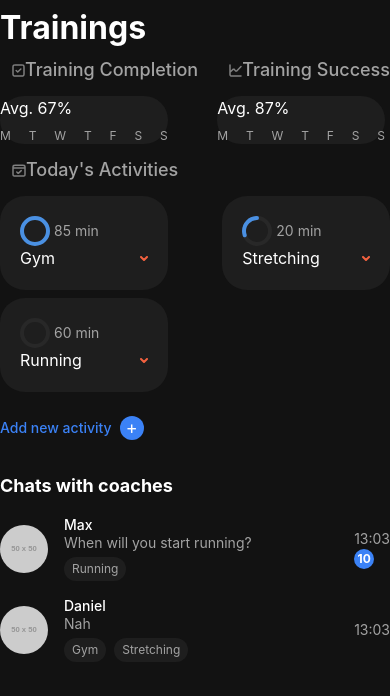
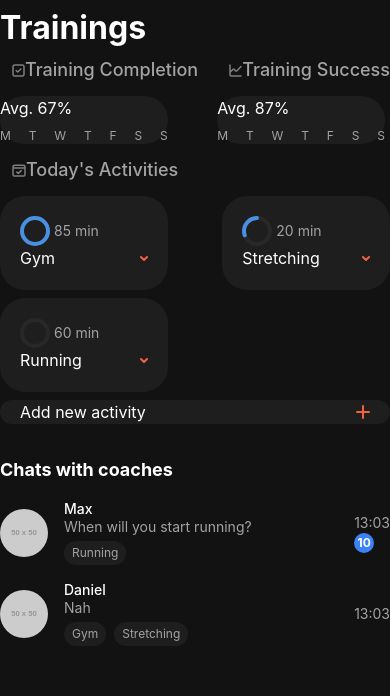
Before and after one commit to RedVVest/fitnes_test, a React Native app in the folder frontend/: screen / in a window 390 px wide. Shown: the top 696 px of the page. Built offline with nearby package versions, Linux system fonts and the light colour scheme.

Commit message:
AddActivity created

```diff
--- /dev/null
+++ b/frontend/assets/svgs/trainingsScreen/ActivityPlusSvg.js
@@ -0,0 +1,26 @@
+import React from "react";
+import Svg, { Rect } from "react-native-svg";
+
+const ActivityPlus = () => (
+  <Svg
+    width="14"
+    height="14"
+    viewBox="0 0 14 14"
+    fill="none"
+    xmlns="http://www.w3.org/2000/svg"
+  >
+    <Rect y="6" width="14" height="2" rx="1" fill="#F2613F" />
+
+    <Rect
+      x="6"
+      y="14"
+      width="14"
+      height="2"
+      rx="1"
+      transform="rotate(-90 6 14)"
+      fill="#F2613F"
+    />
+  </Svg>
+);
+
+export default ActivityPlus;
--- /dev/null
+++ b/frontend/src/components/trainingsScreen/AddActivity.js
@@ -0,0 +1,14 @@
+import React from "react";
+import { TouchableOpacity, Text, View } from "react-native";
+import ActivityPlus from "../../../assets/svgs/trainingsScreen/ActivityPlusSvg";
+
+const AddActivity = () => {
+  return (
+    <TouchableOpacity className="bg-cardBg flex-row justify-between items-center px-5 py-[15] rounded-[25px]">
+      <Text className="text-textPrimary text-base">Add new activity</Text>
+      <ActivityPlus />
+    </TouchableOpacity>
+  );
+};
+
+export default AddActivity;
--- a/frontend/src/screens/TrainingsScreen.js
+++ b/frontend/src/screens/TrainingsScreen.js
@@ -5,6 +5,7 @@ import StatsCard from "./../components/trainingsScreen/StatsCard";
 import ActivityCard from "./../components/trainingsScreen/ActivityCard";
 import ChatCard from "./../components/trainingsScreen/ChatCard";
 import ActivityCards from "../components/trainingsScreen/ActivityCards";
+import AddActivity from "../components/trainingsScreen/AddActivity";
 
 const TrainingsScreen = () => {
   return (
@@ -26,14 +27,7 @@ const TrainingsScreen = () => {
 
         <ActivityCards />
 
-        <TouchableOpacity className="flex-row items-center mt-4">
-          <Text className="text-accent text-sm font-medium">
-            Add new activity
-          </Text>
-          <View className="bg-accent w-6 h-6 rounded-full items-center justify-center ml-2">
-            <Text className="text-white text-lg">+</Text>
-          </View>
-        </TouchableOpacity>
+        <AddActivity />
 
         <Text className="text-textPrimary text-lg font-bold mt-8 mb-4">
           Chats with coaches
```
